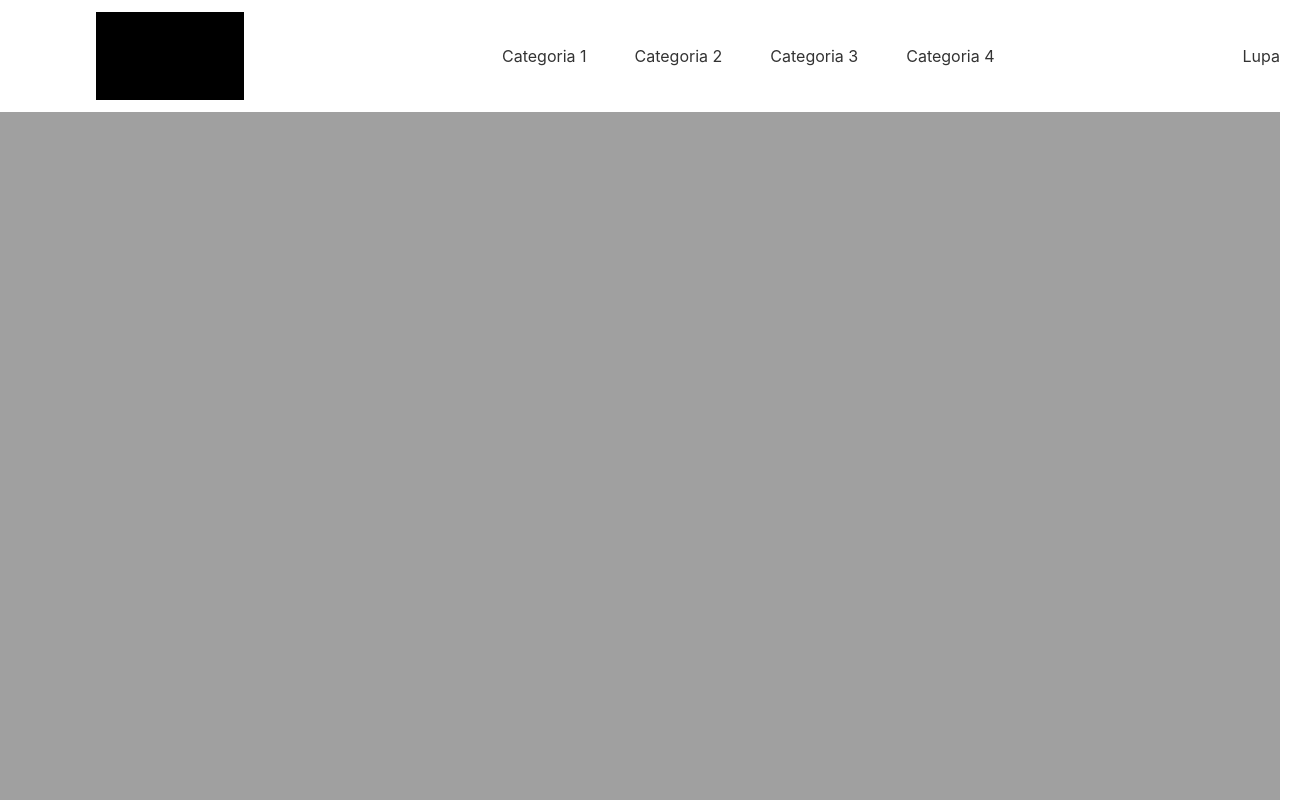
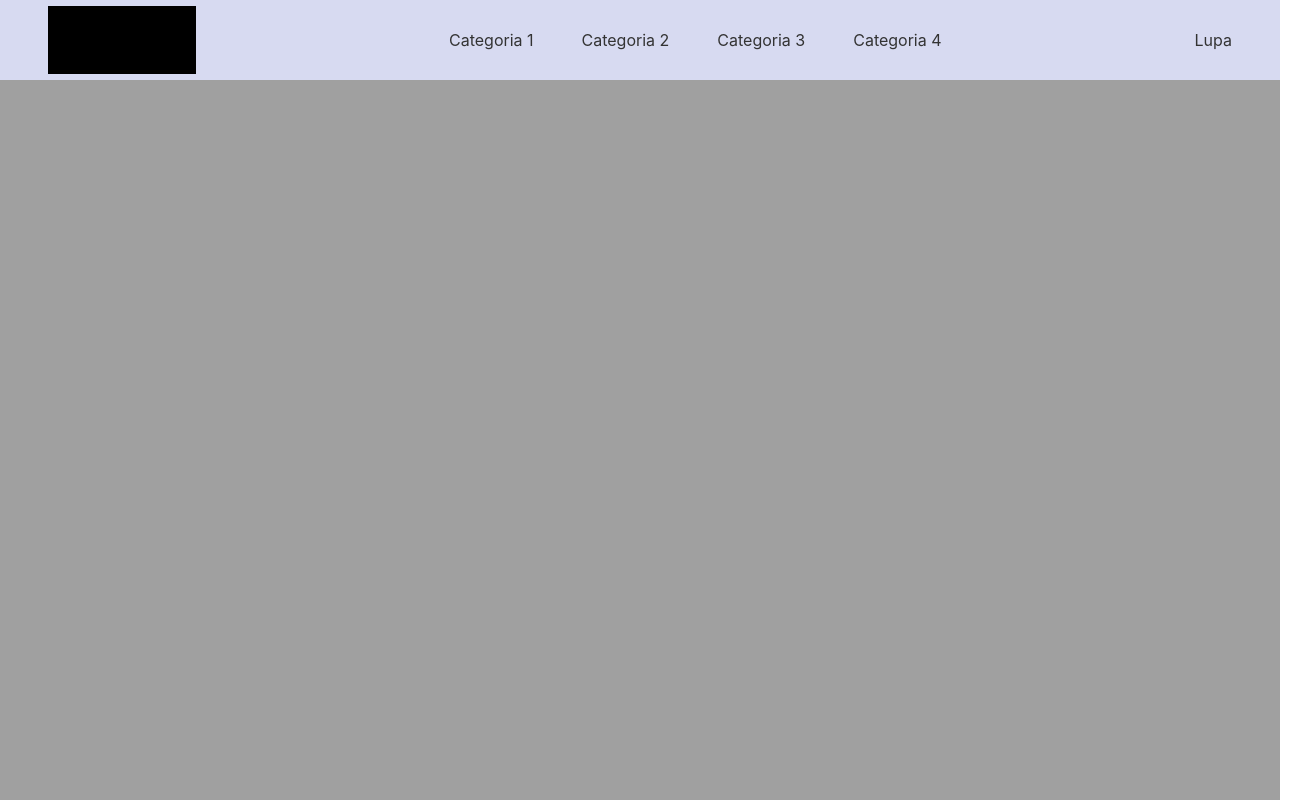
Before and after one commit to BDKX16/Projecto-OF, a React (Vite) app in the folder projecto-ag/: page / in a window 1280 px wide. Shown: the top 800 px of the page, 1312 px wide, since content can reach past the window. Built offline with nearby package versions, Linux system fonts and the light colour scheme.

Commit message:
FEAT. styling changes

```diff
--- a/projecto-ag/src/App.css
+++ b/projecto-ag/src/App.css
@@ -7,15 +7,14 @@
 .container {
   width: 100%;
   height: 1000px;
-  padding: 0 1rem;
   margin: 0 auto;
 }
+
 header {
   display: flex;
   justify-content: space-between;
   align-items: center;
-  padding: 1rem 3rem;
-  background-color: #fff;
+  background-color: #d7daf1;
   height: 10dvh;
   top: 0px;
   position: fixed;
@@ -33,9 +32,8 @@ header .lupa-buscador {
 
 header .logo {
   background-color: #000000;
-  height: 40px;
+  height: 20px;
   width: 100px;
-  margin: 10px;
   margin-left: 3rem;
 }
 
```
